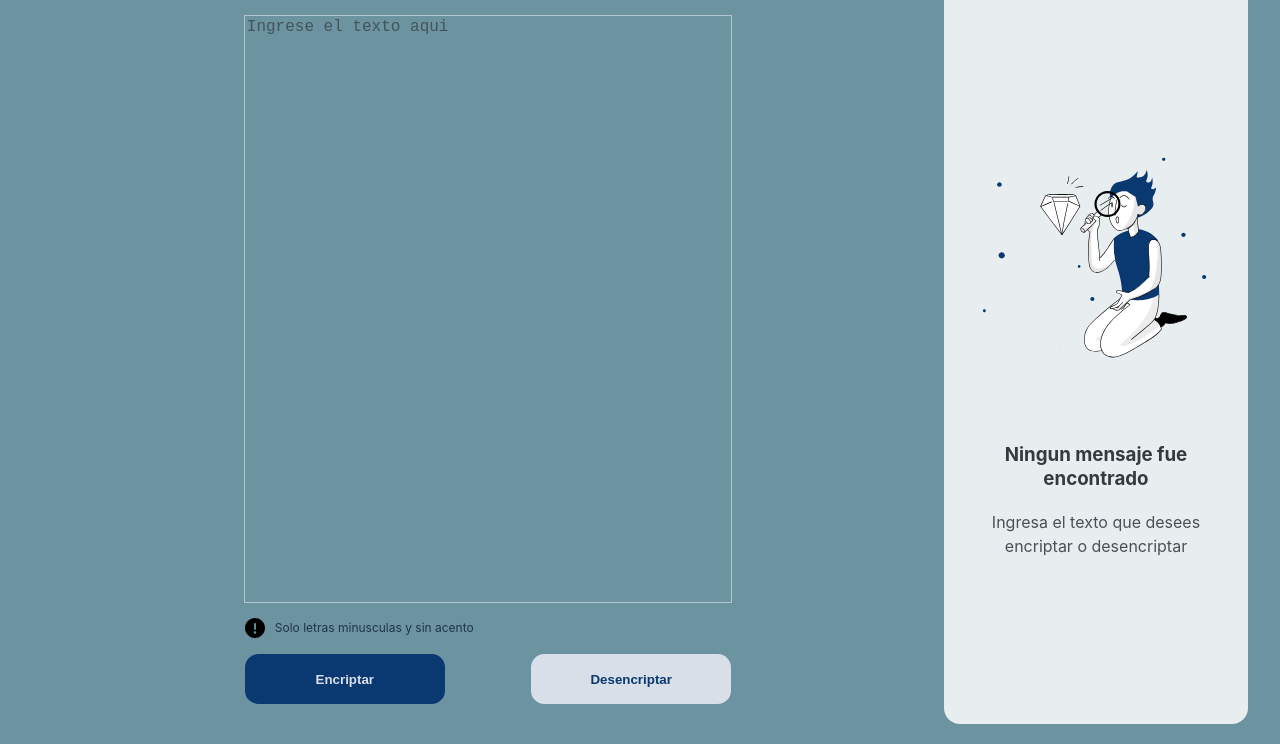
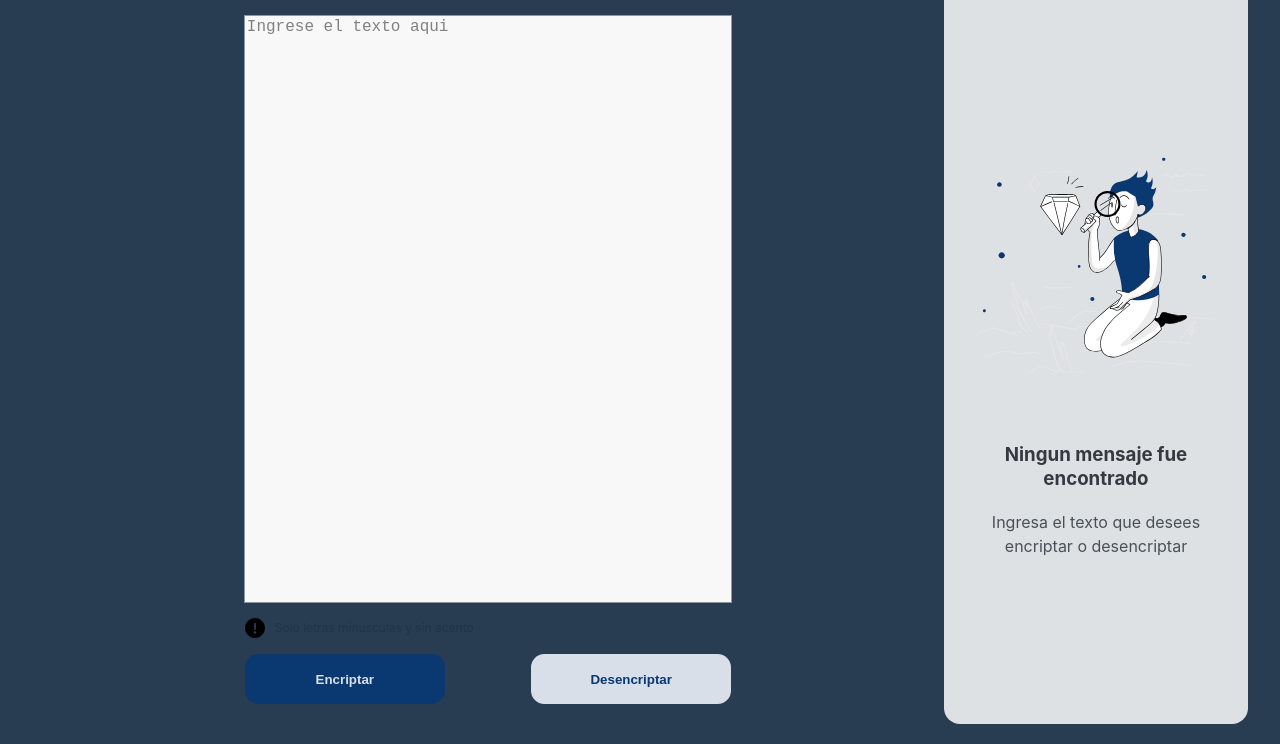
Before and after one commit to KevinSDJ/encript-alurachange-ksdj.io, a plain HTML site: page index.html in a window 1280 px wide. Shown: the part 56-800 px from the top of the page. Drawn offline with Linux system fonts and the light colour scheme.

Commit message:
Algunos cambios de estilos

```diff
--- a/style.css
+++ b/style.css
@@ -21,11 +21,12 @@ body {
   place-items: center;
   min-width: 320px;
   min-height: 100vh;
+  background-color:rgb(40, 60, 82);;
 }
 #text-input{
   color:rgb(18, 47, 82);
   font-weight: 500;
-  background-color: transparent;
+  background-color: #f8f8f8;
   border: 5px solid rgba(255, 255, 255, 0.767);
 }
 #text-input::placeholder{
```
